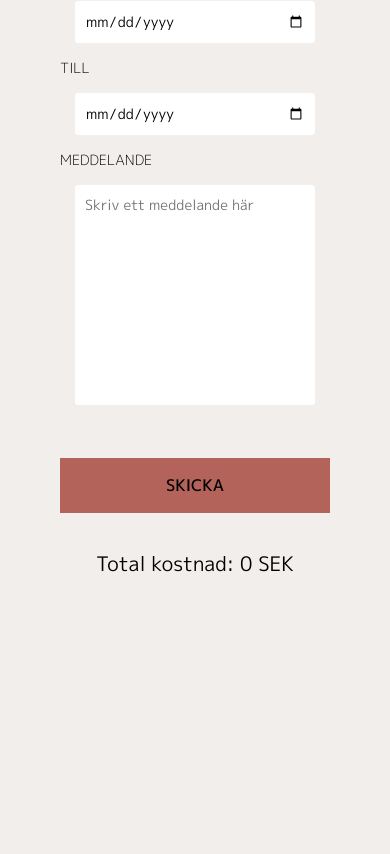
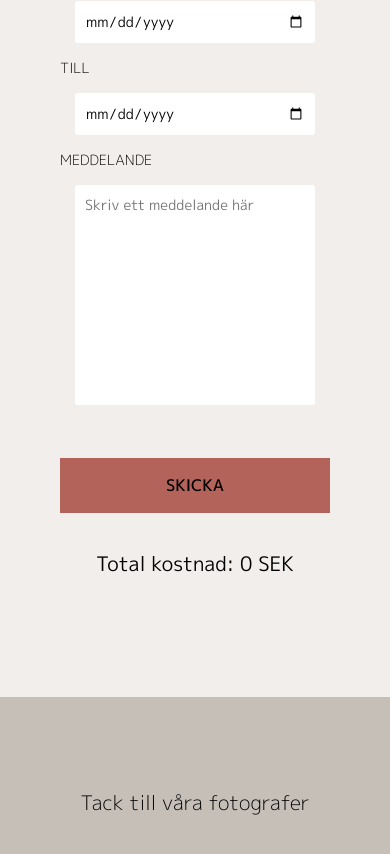
Before and after one commit to mathildakarlsson/final-project, a React (Create React App) app: page /wishlist in a window 390 px wide. Shown: the part 595-1449 px from the top of the page. Before the commit the page ends 1192 px from the top, so only its background shows below. Built offline with nearby package versions, Linux system fonts and the light colour scheme.

Commit message:
added footer, styled homepage in mobile view

```diff
--- a/src/App.js
+++ b/src/App.js
@@ -14,6 +14,7 @@ import Flowers from './components/Flowers';
 import Contact from './components/Contact';
 import Services from './components/Services';
 import Header from './components/Header';
+import Footer from './components/Footer';
 
 import { wishlist } from './reducers/wishlist'
 
@@ -42,6 +43,7 @@ export const App = () => {
           <Route element={<BookingForm />} path='/wishlist' />
         </Routes>
       </BrowserRouter>
+      <Footer />
     </Provider>
   );
 };
--- a/src/components/Footer.js
+++ b/src/components/Footer.js
@@ -3,8 +3,30 @@ import styled from 'styled-components';
 
 const Footer = () => {
     return (
-        <section>Footer</section>
+        <Container>
+            <Header>Tack till våra fotografer</Header>
+        </Container>
     )
 };
 
 export default Footer;
+
+
+const Container = styled.section `
+    height: 25vh;
+    background-color: #C5BFB8;
+    display: flex;
+    justify-content: center;
+    align-items: center;
+    margin-top: 100px;
+
+
+`
+
+const Header = styled.p `
+    text-align: center;
+    font-weight: 300;
+    font-size: 20px;
+
+
+`
--- a/src/components/Home.js
+++ b/src/components/Home.js
@@ -90,10 +90,8 @@ const Home = () => {
                                     src={homePage.homeThree.image.asset.url}
                                     alt={homePage.title}
                                 />
-                                {/* <Hover> */}
                                     <Overlay></Overlay>
                                     <CardInfo>HYRSAKER</CardInfo>
-                                {/* </Hover> */}
                             </NavLink>
                         </ImageWrapper>
                         <ImageWrapper>
@@ -108,8 +106,7 @@ const Home = () => {
                      </ImageWrapper>
                 </ImageContainer>
             ))}
-        {/* </Container> */}
-        {/* <div class="elfsight-app-55ce35a0-0d2a-41cf-a6be-b1ff2d427fcf"></div> */}
+                <div className="elfsight-app-55ce35a0-0d2a-41cf-a6be-b1ff2d427fcf"></div>
         </HomeContainer>
     )
 };
@@ -163,11 +160,17 @@ const Overlay = styled.div `
     left: 0;
     transition: 0.5s ease;
     background-color: rgba(0,0,0,0.5);
+
+    z-index: 5;
+
+
+
+    @media (min-width: 992px) {
         opacity: 0;
-    z-index: 5;
 
         &:hover {
         opacity: 100;
+    }
     }
 `
 
@@ -203,14 +206,17 @@ const CardInfo = styled.div `
     height: 8vh;
     font-weight: 300;
     line-height: 28px;
-    padding-top: 15px;
     color: white;
-    font-size: 36px;
+    font-size: 30px;
     letter-spacing: .15em;
     z-index: 5;
+    /* margin: 0; */
+    padding: 0;
 
-    @media (min-width: 992px) {
+    @media (min-width: 668px) {
         bottom: 10%;
+        font-size: 36px;
+        max-width: 18vw;
     }
 `
 
@@ -219,6 +225,7 @@ const ImageContainer = styled.div `
     grid-template-columns: repeat(1, 1fr);
     gap: 50px;
     align-self: center;
+    margin-bottom: 100px;
 
     @media (min-width: 668px) {
         grid-template-columns: repeat(2, 1fr);
@@ -227,14 +234,12 @@ const ImageContainer = styled.div `
     @media (min-width: 992px) {
         gap: 100px;
     }
-
-
 `
-
 
 const HomeContainer = styled.section `
     display: flex;
     justify-content: center;
     flex-direction: column;
     background-color: #F1EEEB;
+    align-items: center;
 `
--- a/src/components/NavBar.js
+++ b/src/components/NavBar.js
@@ -69,7 +69,6 @@ const StarIcon = styled(GiFallingStar)`
   cursor: pointer;
   color: #fff;
   font-size: 2.5rem;
-
 `
 
 const NavMenu = styled.ul`
@@ -147,7 +146,7 @@ const NavBar = ({ toggle }) => {
                         >
                         <TotalWishlistItems />
                         <StarIcon />
-                        </StarLink>
+                    </StarLink>
                     <NavMenu>
 
                         <NavLinks to='/rentals'
--- a/src/components/Sidebar.js
+++ b/src/components/Sidebar.js
@@ -5,7 +5,7 @@ import { MdClose } from 'react-icons/md'
 
 const SidebarContainer = styled.aside`
   position: fixed;
-  z-index: 999;
+  z-index: 1000;
   width: 100%;
   height: 100%;
   background: #F1EEEB;
--- a/src/index.css
+++ b/src/index.css
@@ -52,6 +52,24 @@ body {
     display: none;
     background-color: #f1eeeb00;
   }
+
+
+  /* -------- INSTAGRAM EMBED ------- */
+
+.elfsight-app-55ce35a0-0d2a-41cf-a6be-b1ff2d427fcf {
+  display: none;
+
+}
+
+@media (min-width: 668px) {
+
+  .elfsight-app-55ce35a0-0d2a-41cf-a6be-b1ff2d427fcf {
+    display: flex;
+    margin-top: 50px;
+    margin-left: 50px;
+    width: 100vw;
+  }
+}
 
 
 /* --------- IMAGE CAROUSEL WILL CHANGE CODE----------- */
@@ -183,10 +201,10 @@ body {
 /* --------- IMAGE CAROUSEL MOBILE WILL CHANGE CODE----------- */
 
 .mobile-slider {
-  width: 370px;
-  height: 700px;
+  width: 100vw;
+  height: auto;
   /* border-radius: 10px; */
-  overflow: hidden;
+  overflow: scroll;
 }
 
 .mobile-slides {
```
Lines whose indentation alone changed are shown as unchanged.
